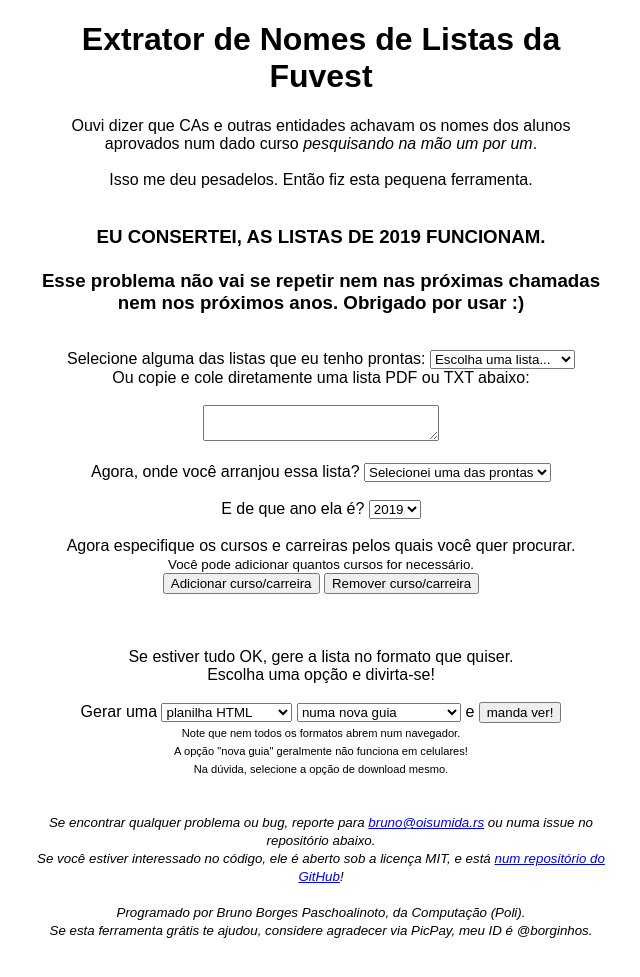
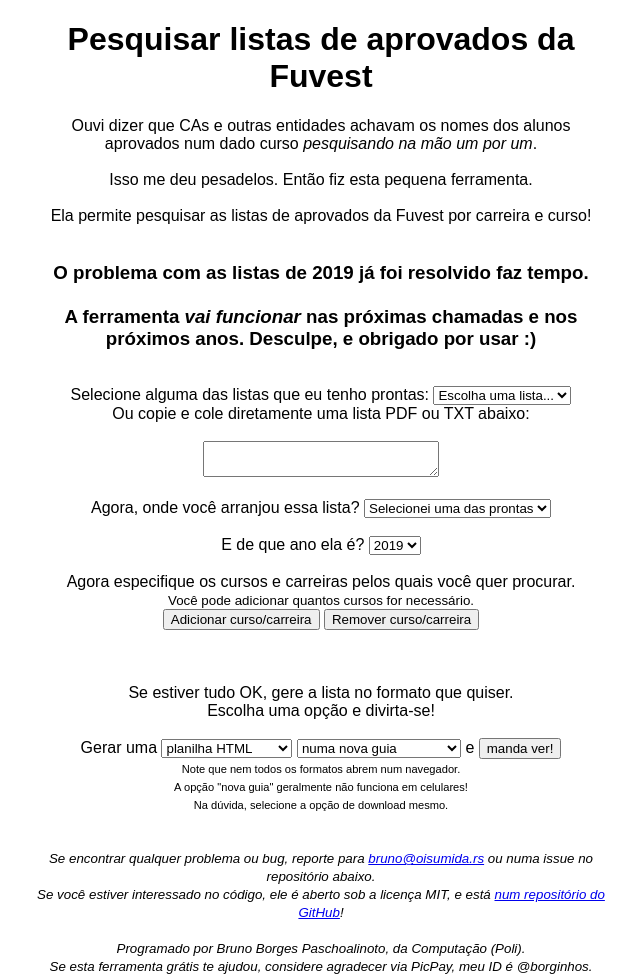
Before and after one commit to Bruno02468/lista_fuvest, a plain HTML site: page publico/index.html in a window 1280 px wide. Shown: the whole page, without its empty margins (319-959 px from the left). Drawn offline with Linux system fonts and the light colour scheme.

Commit message:
fiz besteira

```diff
--- a/publico/index.html
+++ b/publico/index.html
@@ -11,21 +11,24 @@
         </script>
         <meta charset="utf-8">
         <meta name="viewport" content="width=device-width, initial-scale=1">
-        <title>Extrator de Nomes Fuvest</title>
+        <title>Pesquisar Listas da Fuvest</title>
         <link rel="stylesheet" href="estiloso.css">
     </head>
     <body>
-        <h1>Extrator de Nomes de Listas da Fuvest</h1>
+        <h1>Pesquisar listas de aprovados da Fuvest</h1>
         Ouvi dizer que CAs e outras entidades achavam os nomes dos alunos
         aprovados num dado curso <i>pesquisando na mão um por um</i>.<br>
         <br>
         Isso me deu pesadelos. Então fiz esta pequena ferramenta.<br>
         <br>
+        Ela permite pesquisar as listas de aprovados da Fuvest por carreira e
+        curso!<br>
+        <br>
         <h3>
-            EU CONSERTEI, AS LISTAS DE 2019 FUNCIONAM.<br>
+            O problema com as listas de 2019 já foi resolvido faz tempo.<br>
             <br>
-            Esse problema não vai se repetir nem nas próximas chamadas nem nos
-            próximos anos. Obrigado por usar :)
+            A ferramenta <i>vai funcionar</i> nas próximas chamadas e nos
+            próximos anos. Desculpe, e obrigado por usar :)
         </h3>
         <br>
         Selecione alguma das listas que eu tenho prontas:
--- a/publico/scriptoso.js
+++ b/publico/scriptoso.js
@@ -119,8 +119,8 @@ function gerar_menu_carreiras() {
 // gera a "lista de listas" disponíveis
 function gerar_lista_listas(dados) {
     for (lista of dados) {
-        lista_listas.innerHTML += make_option(lista.arquivo, lista.chamada
-            + "ª chamada de " + lista.ano);
+        lista_listas.innerHTML += make_option(lista.arquivo, lista.ano
+            + " - " + lista.chamada + "ª chamada");
     }
     lista_listas.value = "empty";
 }
```
